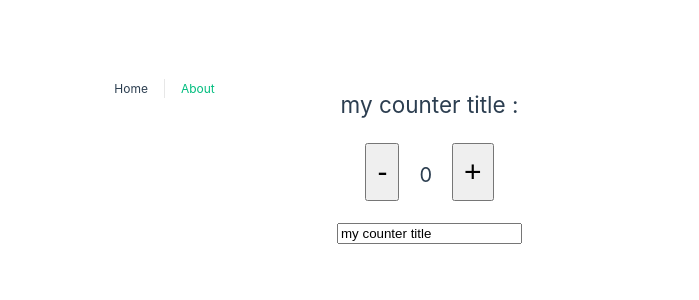
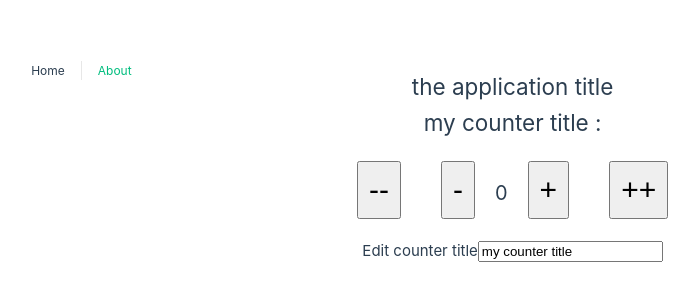
Before and after one commit to danish981/vue-composition-api-basics-danny, a Vue app: page / in a window 1280 px wide. Shown: the part 234-534 px from the top of the page, without its empty margins (343-1042 px from the left). Built offline with nearby package versions, Linux system fonts and the light colour scheme.

Commit message:
A new way of  writiing methods with no curly brackets discoved

```diff
--- a/src/views/HomeView.vue
+++ b/src/views/HomeView.vue
@@ -1,34 +1,46 @@
 <template>
   <div class="home">
+
+    <h2> {{ appTitle }} </h2>
+
     <h2>{{ dataCount.title }} :</h2>
 
     <div>
-      <button class="btn minus" @click="decreaseCounter"> - </button>
+
+      <button class="btn minus" @click="decreaseCounter(2)"> -- </button>
+      <button class="btn minus" @click="decreaseCounter(1)"> - </button>
       <span class="counter"> {{ dataCount.count }} </span>
-      <button class="btn plus" @click="increaseCounter"> + </button>
+      <button class="btn plus" @click="increaseCounter(1)"> + </button>
+      <button class="btn plus" @click="increaseCounter(2)"> ++ </button>
     </div>
 
     <div>
+      <label for="">Edit counter title</label>
       <input type="text" v-model="dataCount.title" />
     </div>
+
   </div>
 </template>
 
 <script setup>
 import { reactive } from "vue";
 
+const appTitle = "the application title"
+
 const dataCount = reactive({
   count: 0,
   title: "my counter title",
 });
 
-const increaseCounter = () => {
-  dataCount.count++;
+const increaseCounter = (amount) => {
+  dataCount.count += amount;
 };
 
-const decreaseCounter = () => {
-  dataCount.count--;
+
+const decreaseCounter = (amount) => {
+  dataCount.count -= amount;
 };
+
 </script>
 
 
```
Also changed, not shown: 2 other files (tests, documents, lock files or other folders).
